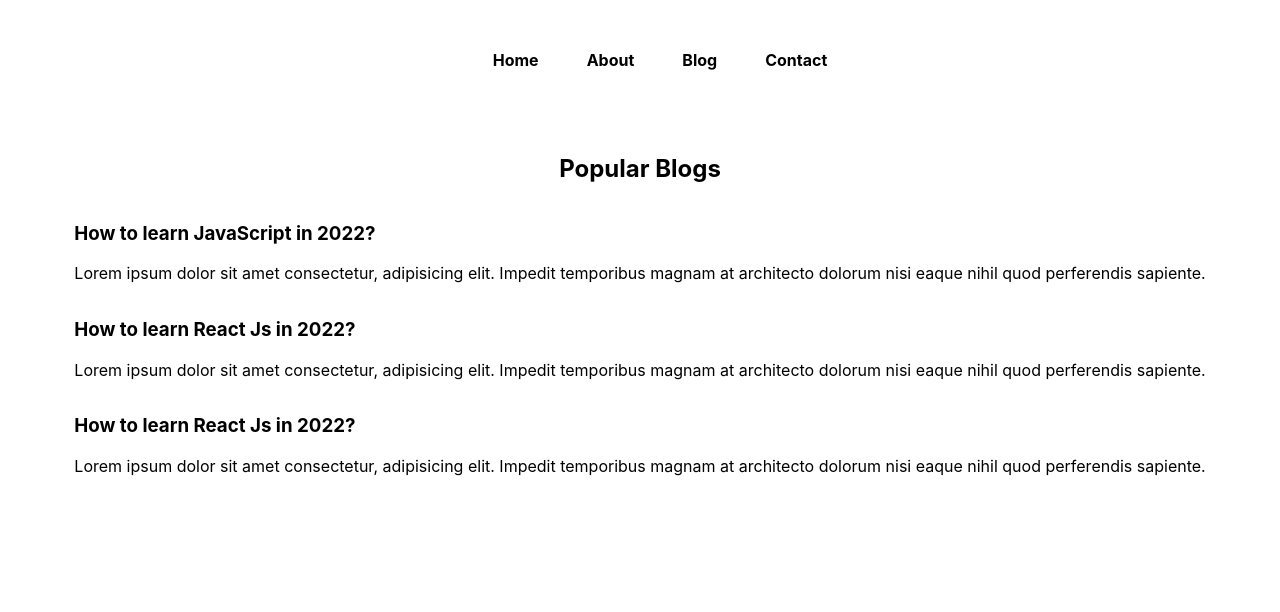
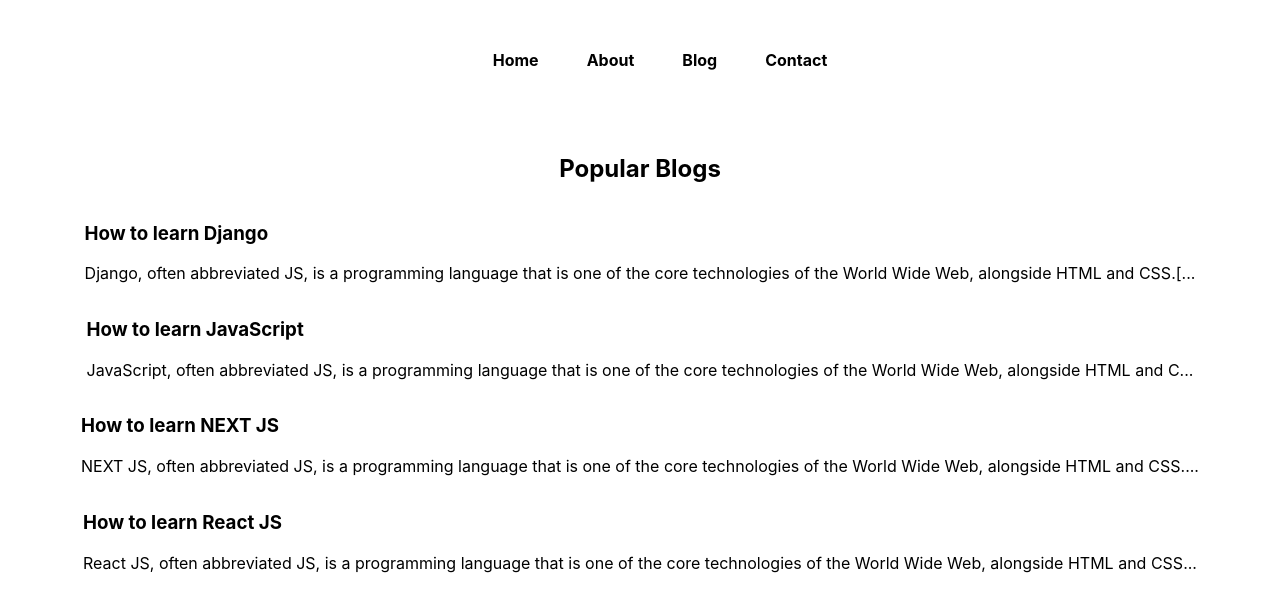
Before and after one commit to naimahassan43/next-blog-coder, a Next.js app: page /blog in a window 1280 px wide. Shown: the top 612 px of the page. Built offline with nearby package versions, Linux system fonts and the light colour scheme.

Commit message:
Fetching BlogPost using /getblog Endpoint

```diff
--- a/blogdata/how-to-learn-django.json
+++ b/blogdata/how-to-learn-django.json
@@ -1,5 +1,6 @@
 {
   "title": "How to learn Django",
-  "content": "JavaScript, often abbreviated JS, is a programming language that is one of the core technologies of the World Wide Web, alongside HTML and CSS.[11] As of 2022, 98% of websites use JavaScript on the client side for web page behavior,[12] often incorporating third-party libraries.[13] All major web browsers have a dedicated JavaScript engine to execute the code on users' devices. JavaScript is a high-level, often just-in-time compiled language that conforms to the ECMAScript standard.[14] It has dynamic typing, prototype-based object-orientation, and first-class functions. It is multi-paradigm, supporting event-driven, functional, and imperative programming styles. It has application programming interfaces (APIs) for working with text, dates, regular expressions, standard data structures, and the Document Object Model (DOM). The ECMAScript standard does not include any input/output (I/O), such as networking, storage, or graphics facilities. In practice, the web browser or other runtime system provides JavaScript APIs for I/O. JavaScript engines were originally used only in web browsers, but are now core components of some servers and a variety of applications. The most popular runtime system for this usage is Node.js.",
-  "author": "N Hassan"
+  "content": "Django, often abbreviated JS, is a programming language that is one of the core technologies of the World Wide Web, alongside HTML and CSS.[11] As of 2022, 98% of websites use Django on the client side for web page behavior,[12] often incorporating third-party libraries.[13] All major web browsers have a dedicated JavaScript engine to execute the code on users' devices. JavaScript is a high-level, often just-in-time compiled language that conforms to the ECMAScript standard.[14] It has dynamic typing, prototype-based object-orientation, and first-class functions. It is multi-paradigm, supporting event-driven, functional, and imperative programming styles. It has application programming interfaces (APIs) for working with text, dates, regular expressions, standard data structures, and the Document Object Model (DOM). The ECMAScript standard does not include any input/output (I/O), such as networking, storage, or graphics facilities. In practice, the web browser or other runtime system provides JavaScript APIs for I/O. JavaScript engines were originally used only in web browsers, but are now core components of some servers and a variety of applications. The most popular runtime system for this usage is Node.js.",
+  "author": "N Hassan",
+  "slug": "how-to-learn-django"
 }
--- a/blogdata/how-to-learn-javascript.json
+++ b/blogdata/how-to-learn-javascript.json
@@ -1,5 +1,6 @@
 {
   "title": "How to learn JavaScript",
   "content": "JavaScript, often abbreviated JS, is a programming language that is one of the core technologies of the World Wide Web, alongside HTML and CSS.[11] As of 2022, 98% of websites use JavaScript on the client side for web page behavior,[12] often incorporating third-party libraries.[13] All major web browsers have a dedicated JavaScript engine to execute the code on users' devices. JavaScript is a high-level, often just-in-time compiled language that conforms to the ECMAScript standard.[14] It has dynamic typing, prototype-based object-orientation, and first-class functions. It is multi-paradigm, supporting event-driven, functional, and imperative programming styles. It has application programming interfaces (APIs) for working with text, dates, regular expressions, standard data structures, and the Document Object Model (DOM). The ECMAScript standard does not include any input/output (I/O), such as networking, storage, or graphics facilities. In practice, the web browser or other runtime system provides JavaScript APIs for I/O. JavaScript engines were originally used only in web browsers, but are now core components of some servers and a variety of applications. The most popular runtime system for this usage is Node.js.",
-  "author": "N Hassan"
+  "author": "N Hassan",
+  "slug": "how-to-learn-javascript"
 }
--- a/blogdata/how-to-learn-nextjs.json
+++ b/blogdata/how-to-learn-nextjs.json
@@ -1,5 +1,6 @@
 {
   "title": "How to learn NEXT JS",
-  "content": "JavaScript, often abbreviated JS, is a programming language that is one of the core technologies of the World Wide Web, alongside HTML and CSS.[11] As of 2022, 98% of websites use JavaScript on the client side for web page behavior,[12] often incorporating third-party libraries.[13] All major web browsers have a dedicated JavaScript engine to execute the code on users' devices. JavaScript is a high-level, often just-in-time compiled language that conforms to the ECMAScript standard.[14] It has dynamic typing, prototype-based object-orientation, and first-class functions. It is multi-paradigm, supporting event-driven, functional, and imperative programming styles. It has application programming interfaces (APIs) for working with text, dates, regular expressions, standard data structures, and the Document Object Model (DOM). The ECMAScript standard does not include any input/output (I/O), such as networking, storage, or graphics facilities. In practice, the web browser or other runtime system provides JavaScript APIs for I/O. JavaScript engines were originally used only in web browsers, but are now core components of some servers and a variety of applications. The most popular runtime system for this usage is Node.js.",
-  "author": "N Hassan"
+  "content": "NEXT JS, often abbreviated JS, is a programming language that is one of the core technologies of the World Wide Web, alongside HTML and CSS.[11] As of 2022, 98% of websites use JavaScript on the client side for web page behavior,[12] often incorporating third-party libraries.[13] All major web browsers have a dedicated JavaScript engine to execute the code on users' devices. JavaScript is a high-level, often just-in-time compiled language that conforms to the ECMAScript standard.[14] It has dynamic typing, prototype-based object-orientation, and first-class functions. It is multi-paradigm, supporting event-driven, functional, and imperative programming styles. It has application programming interfaces (APIs) for working with text, dates, regular expressions, standard data structures, and the Document Object Model (DOM). The ECMAScript standard does not include any input/output (I/O), such as networking, storage, or graphics facilities. In practice, the web browser or other runtime system provides JavaScript APIs for I/O. JavaScript engines were originally used only in web browsers, but are now core components of some servers and a variety of applications. The most popular runtime system for this usage is Node.js.",
+  "author": "N Hassan",
+  "slug": "how-to-learn-nextjs"
 }
--- a/blogdata/how-to-learn-react.json
+++ b/blogdata/how-to-learn-react.json
@@ -1,5 +1,6 @@
 {
   "title": "How to learn React JS",
-  "content": "JavaScript, often abbreviated JS, is a programming language that is one of the core technologies of the World Wide Web, alongside HTML and CSS.[11] As of 2022, 98% of websites use JavaScript on the client side for web page behavior,[12] often incorporating third-party libraries.[13] All major web browsers have a dedicated JavaScript engine to execute the code on users' devices. JavaScript is a high-level, often just-in-time compiled language that conforms to the ECMAScript standard.[14] It has dynamic typing, prototype-based object-orientation, and first-class functions. It is multi-paradigm, supporting event-driven, functional, and imperative programming styles. It has application programming interfaces (APIs) for working with text, dates, regular expressions, standard data structures, and the Document Object Model (DOM). The ECMAScript standard does not include any input/output (I/O), such as networking, storage, or graphics facilities. In practice, the web browser or other runtime system provides JavaScript APIs for I/O. JavaScript engines were originally used only in web browsers, but are now core components of some servers and a variety of applications. The most popular runtime system for this usage is Node.js.",
-  "author": "N Hassan"
+  "content": "React JS, often abbreviated JS, is a programming language that is one of the core technologies of the World Wide Web, alongside HTML and CSS.[11] As of 2022, 98% of websites use JavaScript on the client side for web page behavior,[12] often incorporating third-party libraries.[13] All major web browsers have a dedicated JavaScript engine to execute the code on users' devices. JavaScript is a high-level, often just-in-time compiled language that conforms to the ECMAScript standard.[14] It has dynamic typing, prototype-based object-orientation, and first-class functions. It is multi-paradigm, supporting event-driven, functional, and imperative programming styles. It has application programming interfaces (APIs) for working with text, dates, regular expressions, standard data structures, and the Document Object Model (DOM). The ECMAScript standard does not include any input/output (I/O), such as networking, storage, or graphics facilities. In practice, the web browser or other runtime system provides JavaScript APIs for I/O. JavaScript engines were originally used only in web browsers, but are now core components of some servers and a variety of applications. The most popular runtime system for this usage is Node.js.",
+  "author": "N Hassan",
+  "slug": "how-to-learn-react"
 }
--- a/pages/api/blogs.js
+++ b/pages/api/blogs.js
@@ -1,9 +1,18 @@
 // Next.js API route support: https://nextjs.org/docs/api-routes/introduction
+//http://localhost:3000/api/blogs
+
 import fs from "fs";
 
-export default function handler(req, res) {
-  fs.readdir("blogdata", (err, data) => {
-    console.log("");
-    res.status(200).json(data);
-  });
+export default async function handler(req, res) {
+  let data = await fs.promises.readdir("blogdata");
+
+  let myFile;
+  let allBlogs = [];
+  for (let index = 0; index < data.length; index++) {
+    const item = data[index];
+
+    myFile = await fs.promises.readFile("blogdata/" + item, "utf-8");
+    allBlogs.push(JSON.parse(myFile));
+  }
+  res.status(200).json(allBlogs);
 }
--- a/pages/blog.js
+++ b/pages/blog.js
@@ -1,42 +1,37 @@
+/* eslint-disable react/jsx-key */
 import Link from "next/link";
+import { useEffect, useState } from "react";
 import styles from "../styles/Blog.module.css";
 
 //step 1: Collect all the files from blogdata directory
 //step 2: Iterate through them and display them
+//http://localhost:3000/api/blogs
 
 const BlogPage = () => {
+  const [blogs, setBlogs] = useState([]);
+  useEffect(() => {
+    fetch("http://localhost:3000/api/blogs")
+      .then((a) => {
+        return a.json();
+      })
+      .then((parsed) => {
+        setBlogs(parsed);
+      });
+  }, []);
   return (
     <div className={styles.container}>
       <main className={styles.main}>
         <h2>Popular Blogs</h2>
-        <div className={styles.blogItem}>
-          <Link href={"/blogpost/learn-js"}>
-            <h3>How to learn JavaScript in 2022?</h3>
-          </Link>
-
-          <p>
-            Lorem ipsum dolor sit amet consectetur, adipisicing elit. Impedit
-            temporibus magnam at architecto dolorum nisi eaque nihil quod
-            perferendis sapiente.
-          </p>
-        </div>
-        <div className="blogItem">
-          <h3>How to learn React Js in 2022?</h3>
-          <p>
-            Lorem ipsum dolor sit amet consectetur, adipisicing elit. Impedit
-            temporibus magnam at architecto dolorum nisi eaque nihil quod
-            perferendis sapiente.
-          </p>
-        </div>
-
-        <div className="blogItem">
-          <h3>How to learn React Js in 2022?</h3>
-          <p>
-            Lorem ipsum dolor sit amet consectetur, adipisicing elit. Impedit
-            temporibus magnam at architecto dolorum nisi eaque nihil quod
-            perferendis sapiente.
-          </p>
-        </div>
+        {blogs.map((blogItem) => {
+          return (
+            <div className={styles.blogItem} key={blogItem.slug}>
+              <Link href={`/blogpost/${blogItem.slug}`}>
+                <h3>{blogItem.title}</h3>
+              </Link>
+              <p>{blogItem.content.substr(0, 140)}...</p>
+            </div>
+          );
+        })}
       </main>
     </div>
   );
```
Also changed, not shown: pages/blogpost/[slug].js (+17 -9 lines).
